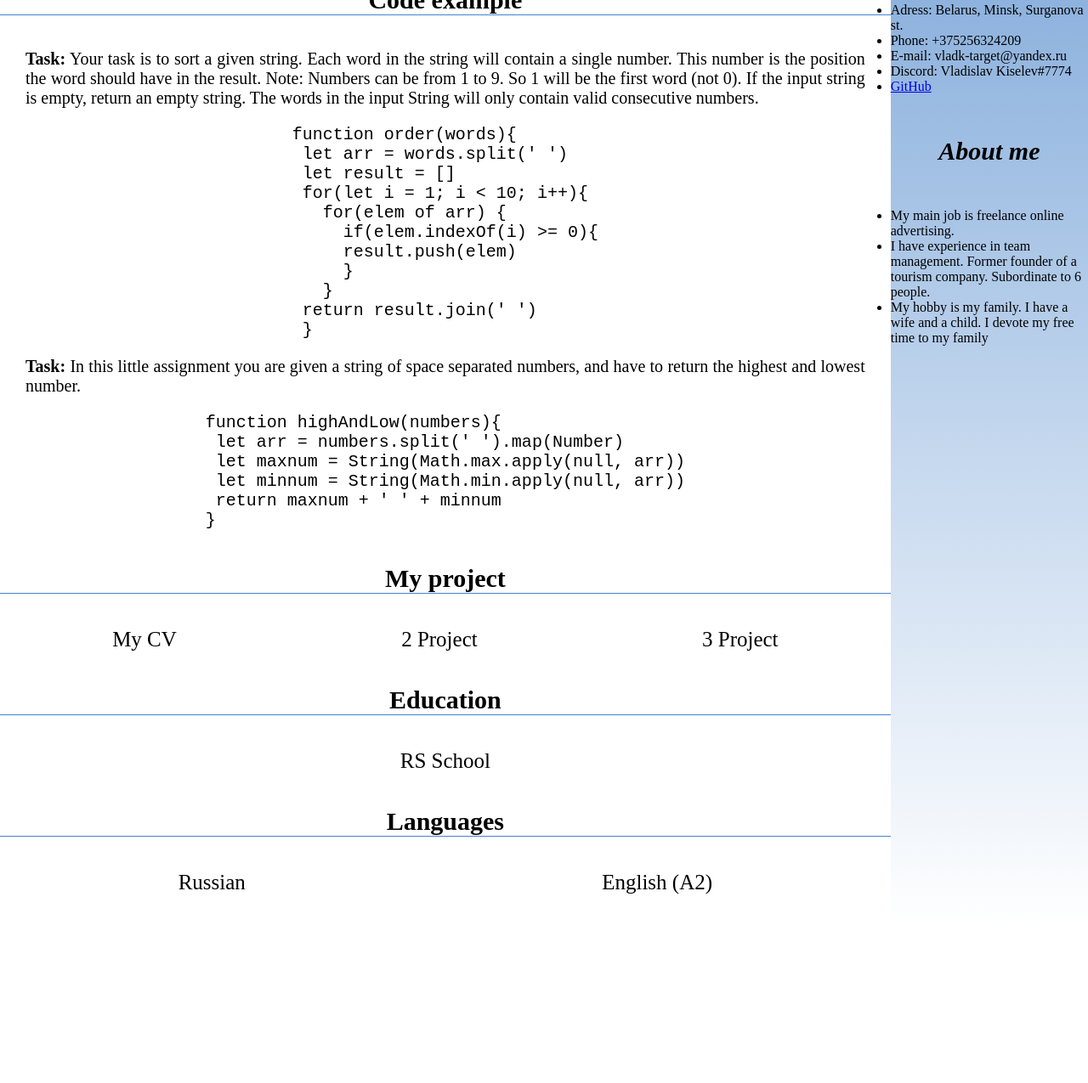
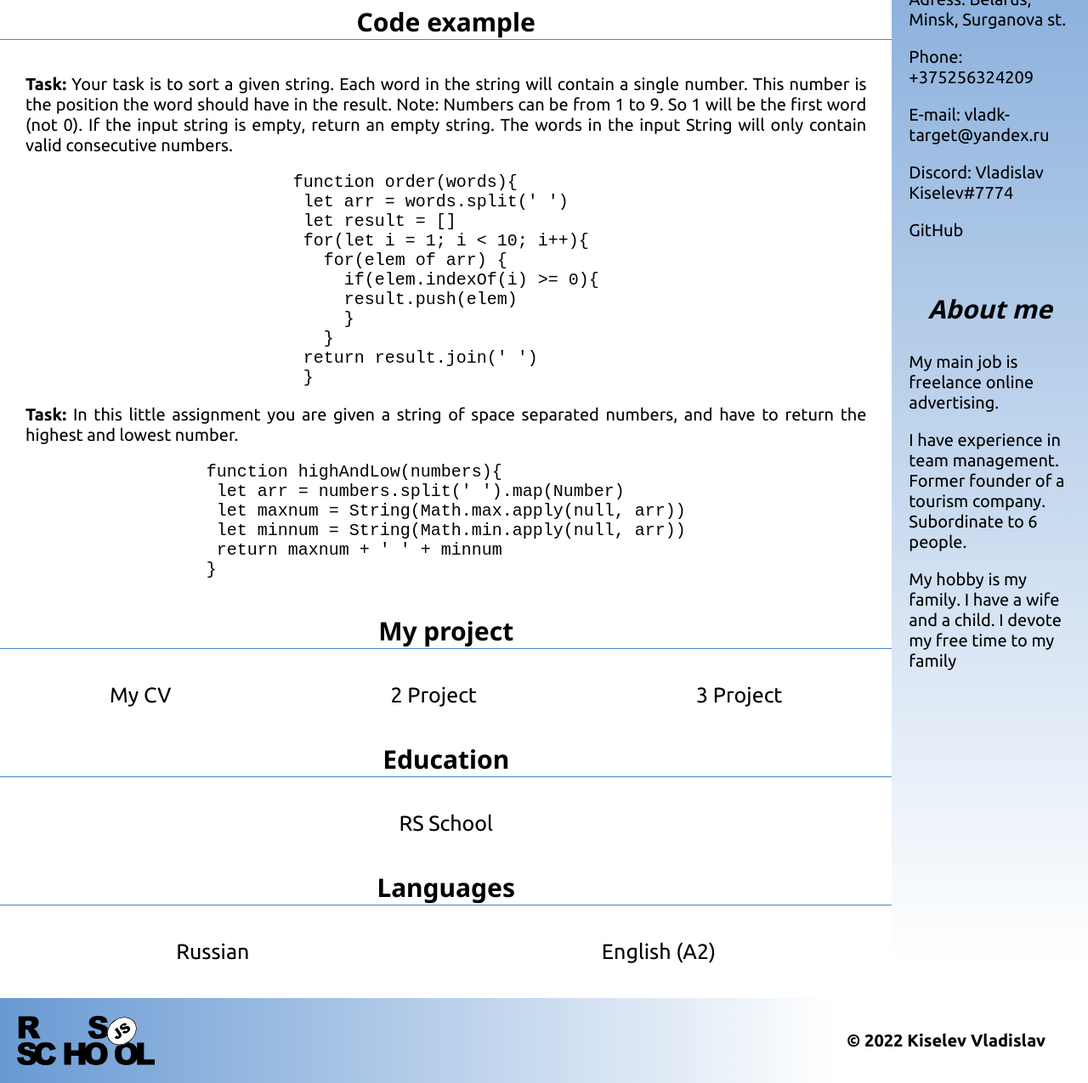
Before and after one commit to Kiselev-vladislav/rsschool-cv, a plain HTML site: page index.html in a window 1280 px wide. Shown: the part 365-1640 px from the top of the page at 85% size. Before the commit the page ends 1458 px from the top, so only its background shows below. Drawn offline with Linux system fonts and the light colour scheme.

Commit message:
feat: add footer

```diff
--- a/index.html
+++ b/index.html
@@ -9,6 +9,7 @@
 </head>
 <body>
     <div class="wrapper">
+    <div>
     <header>
         <nav>
             <ul class='menu'>
@@ -35,7 +36,7 @@
                 <li>React</li>
             </ul>
         </section>
-        <section id="code_example" сlass="mainSec">
+        <section id="code_example" class="mainSec">
             <h2>Code example</h2>
             <ul>
                 <li>
@@ -50,7 +51,7 @@
                             function order(words){<br>
                             &nbsp;let arr = words.split(' ')<br>
                             &nbsp;let result = []<br>
-                            &nbsp;for(let i = 1; i &lt 10; i++){<br>
+                            &nbsp;for(let i = 1; i &lt; 10; i++){<br>
                                 &nbsp;    &nbsp;for(elem of arr) {<br>
                                     &nbsp;       &nbsp;     &nbsp;if(elem.indexOf(i) >= 0){<br>
                                         &nbsp;        &nbsp;        &nbsp;result.push(elem)<br>
@@ -76,22 +77,22 @@
                 </li>
             </ul>
         </section>
-        <section сlass="mainSec" id="project">
+        <section class="mainSec" id="project">
             <h2>My project</h2>
             <ul id="my_project" >
                 <li><a class="project" href="https://github.com/Kiselev-vladislav/rsschool-cv/tree/gh-pages" target="_blank" >My CV</a></li>
-                <li><a class="project" target="_blank" href="" target="_blank" >2 Project</a></li>
-                <li><a class="project" target="_blank" href="" target="_blank" >3 Project</a></li>
+                <li><a class="project" href="" target="_blank" >2 Project</a></li>
+                <li><a class="project" href="" target="_blank" >3 Project</a></li>
 
             </ul>
         </section>
-        <section сlass="mainSec" id="educ">
+        <section class="mainSec" id="educ">
             <h2>Education</h2>
             <ul id="education">
-                <li>RS School</li>
+                <li><a href="https://rs.school/js/" target="_blank" class="school">RS School</a></li>
             </ul>
         </section>
-        <section сlass="mainSec" id="lang">
+        <section class="mainSec" id="lang">
             <h2>Languages</h2>
             <ul id="languages">
                 <li>Russian</li>
@@ -101,30 +102,34 @@
     </main>
 </div>
     <aside>
-        <section class="photoSec">
+        <div class="photoSec">
             <img id="photo" src="My_photo.jpg" alt="My photo">
-        </section>
+        </div>
         <section id='contacts' class="asideSec">
             <h3>Contacts</h3>
-            <ul id='ul_contacts'>
+            <ul class=asideUl>
                 <li>Adress: Belarus, Minsk, Surganova st.</li>
-                <li>Phone: +375256324209</li>
-                <li>E-mail: vladk-target@yandex.ru</li>
+                <li>Phone: <a href="tel:+375256324209">+375256324209</a></li>
+                <li>E-mail: <a href="mailto:vladk-target@yandex.ru">vladk-target@yandex.ru</a></li>
                 <li>Discord: Vladislav Kiselev#7774</li>
-                <li><a href="https://github.com/Kiselev-vladislav?tab=repositories">GitHub</a></li>
+                <li><a href="https://github.com/Kiselev-vladislav?tab=repositories" target="_blank">GitHub</a></li>
             </ul>
         </section>
         <section id="about_me" class="asideSec" >
             <h3>About me</h3>
-            <ul>
+            <ul class=asideUl>
                 <li>My main job is freelance online advertising.</li>
                 <li>I have experience in team management. Former founder of a tourism company. Subordinate to 6 people.</li>
                 <li>My hobby is my family. I have a wife and a child. I devote my free time to my family</li>
             </ul>
         </section>
     </aside>
+</div>
     <footer>
-
+        <a href="https://rs.school/js/" target="_blank">
+            <img src="rs_school_js.svg" alt="RS_school">
+        </a>
+        <p><a href="https://github.com/Kiselev-vladislav" target="_blank" id="aspo">&#169; 2022 Kiselev Vladislav</a> </p>
     </footer>
 </body>
 </html>
--- a/style.css
+++ b/style.css
@@ -1,9 +1,15 @@
+@import url('https://fonts.googleapis.com/css2?family=Noto+Sans:wght@700&family=Ubuntu:ital,wght@0,400;0,500;0,700;1,400;1,500;1,700&display=swap');
+
 * {
     margin: 0;
     padding: 0;
 }
 
 body {
+    font-family: 'Ubuntu';
+}
+
+.wrapper {
     display: flex;
     flex-direction: row;
 }
@@ -74,12 +80,12 @@ main h2 {
     font-family: monospace;
 }
 
-.project {
+.project, .school, #aspo {
     text-decoration: none;
     color: black
 }
 
-.project:hover {
+.project:hover, .asideUl a:hover, .school:hover, #aspo:hover {
     font-style: italic;
 }
 
@@ -92,13 +98,13 @@ main h2 {
 }
 
 aside{
-    width: 50%;
+    width: 55%;
     background: linear-gradient(to top, white, #6899D3);
 }
 
 .asideSec h3 {
     text-align: center;
-    margin: 50px 0;
+    margin: 50px 0 20px 0;
     font-size: 30px;
     font-style: italic;
 }
@@ -137,10 +143,46 @@ aside{
     font-size: 25px;
 }
 
+.asideUl {
+    margin: 0px 20px 0px 20px;
+    list-style-type: none;
+}
 
+.asideUl li{
+    padding-top: 10px;
+    padding-bottom: 10px;
+    font-size: 20px;
+}
 
+.asideUl a{
+    text-decoration: none;
+    color: black;
+}
 
+footer {
+    height: 100px;
+    background: linear-gradient(to left, white 300px, #6899D3);
+    display: flex;
+    flex-direction: row;
+    justify-content: space-between;
+    align-items: center;
+}
 
+footer img {
+    height: 60px;
+    margin-left: 20px;
+
+}
+
+footer p {
+    margin-right: 50px;
+    font-size: 20px;
+    font-weight: bold;
+}
+
+h1, h2, h3, h4 {
+    font-family: 'Noto Sans', sans-serif;
+}
 
 /* aside {
     width: 30%;
```
Also changed, not shown: rs_school_js.svg (added).
